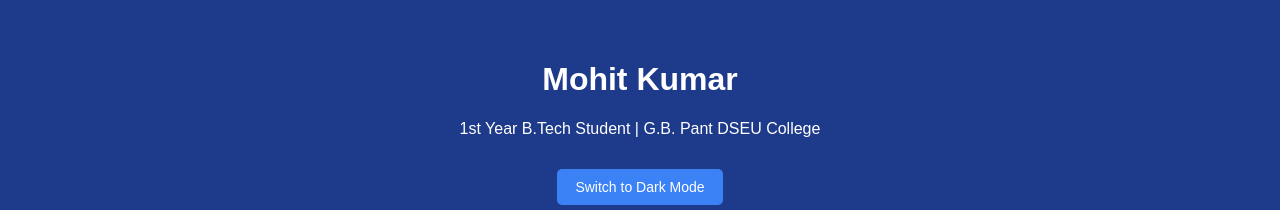
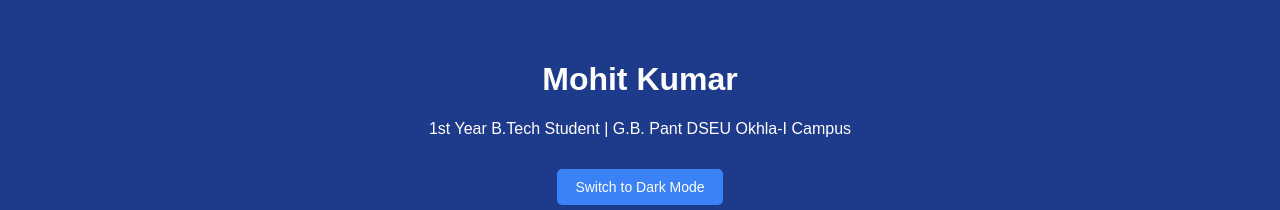
Before and after one commit to mohitkumar9511/mohitkumar9511, a plain HTML site: page index.html in a window 1280 px wide. Shown: the top 210 px of the page. Drawn offline with Linux system fonts and the light colour scheme.

Commit message:
Update campus name on main
Updated campus name in the header.

```diff
--- a/index.html
+++ b/index.html
@@ -9,7 +9,7 @@
 <body>
     <header>
         <h1>Mohit Kumar</h1>
-        <p>1st Year B.Tech Student | G.B. Pant DSEU College</p>
+        <p>1st Year B.Tech Student | G.B. Pant DSEU Okhla-I Campus</p>
         <button id="theme-btn">Switch to Dark Mode</button>
     </header>
 
```
